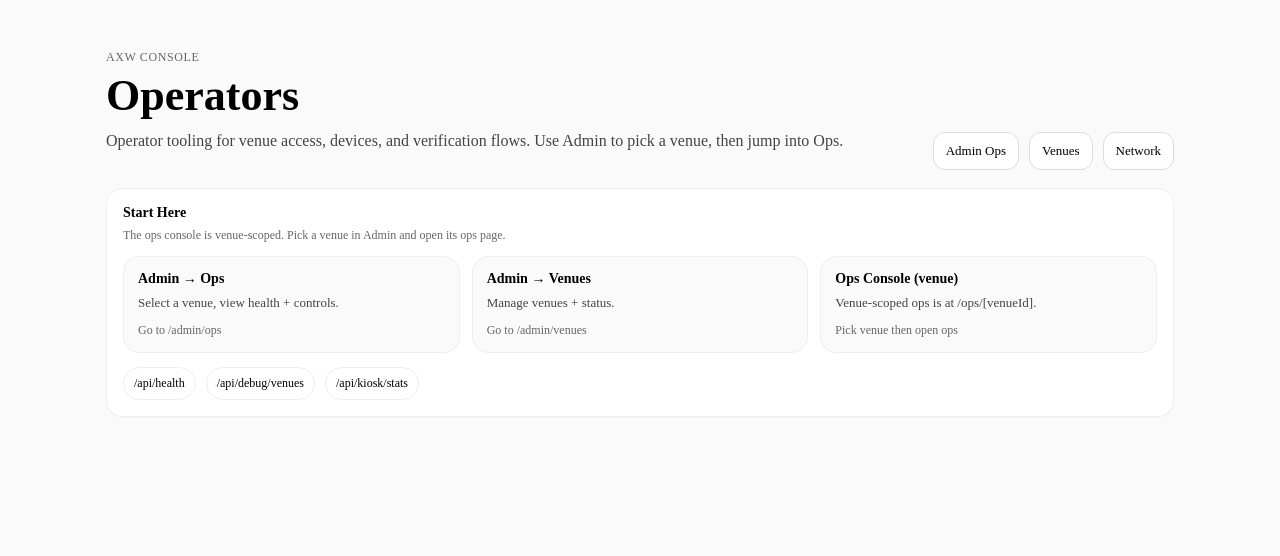
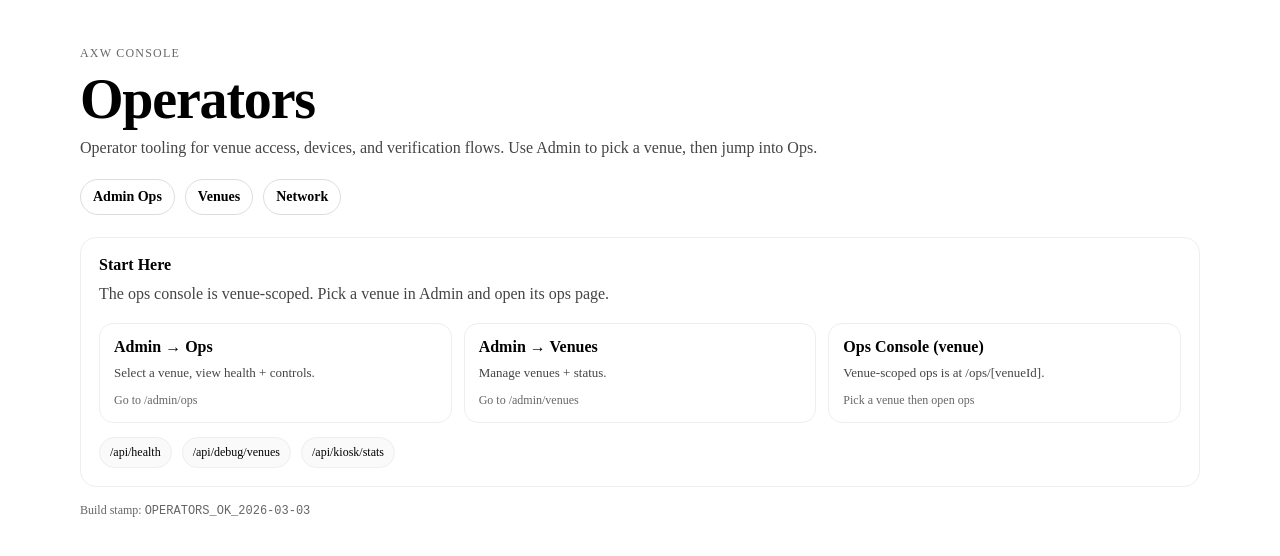
Before and after one commit to M4G3LL4N0/access-layer, a Next.js app: page /operators in a window 1280 px wide. Shown: the top 556 px of the page. Built offline with nearby package versions, Linux system fonts and the light colour scheme.

Commit message:
fix: prevent /account prerender env crash

```diff
--- a/src/app/home-v2/page.tsx
+++ b/src/app/home-v2/page.tsx
@@ -1,6 +1,5 @@
 "use client";
 
-import MarketingHeader from "@/components/MarketingHeader";
 import React, { useEffect, useMemo, useState } from "react";
 
 export const dynamic = "force-dynamic";
@@ -182,8 +181,6 @@ export default function HomeV2() {
       }}
     >
       {/* Top bar */}
-      <MarketingHeader />
-
       {/* Hero */}
       <section
         style={{
--- a/src/app/layout.tsx
+++ b/src/app/layout.tsx
@@ -1,7 +1,5 @@
 import type { Metadata } from "next";
 import "./globals.css";
-import SiteHeader from "@/components/SiteHeader";
-
 export const metadata: Metadata = {
   metadataBase: new URL("https://accessxworld.com"),
   title: "AXW — Access × World",
@@ -30,9 +28,8 @@ export const metadata: Metadata = {
 export default function RootLayout({ children }: { children: React.ReactNode }) {
   return (
     <html lang="en">
-      <body style={{ margin: 0, background: "#fafafa" }}>
-        <SiteHeader />
-        <div style={{ maxWidth: 1100, margin: "0 auto", padding: "22px 16px 54px" }}>{children}</div>
+      <body style={{ background: "#fff", color: "#000" }}>
+        {children}
       </body>
     </html>
   );
--- a/src/app/network/page.tsx
+++ b/src/app/network/page.tsx
@@ -1,14 +1,10 @@
 export const dynamic = "force-static";
-
-import SiteHeader from "@/components/SiteHeader";
 
 const BUILD_STAMP = "NETWORK_OK_2026-02-26_1907PST";
 
 export default function NetworkPage() {
   return (
     <main style={{ minHeight: "100vh", background: "#fafafa" }}>
-      <SiteHeader />
-
       <div style={{ maxWidth: 1100, margin: "0 auto", padding: "28px 16px 54px" }}>
         <div
           style={{
--- a/src/app/operators/page.tsx
+++ b/src/app/operators/page.tsx
@@ -1,91 +1,148 @@
-export const dynamic = "force-dynamic";
+export const dynamic = "force-static";
 
-import SiteHeader from "@/components/SiteHeader";
+const BUILD_STAMP = "OPERATORS_OK_2026-03-03";
 
 export default function OperatorsPage() {
   return (
-    <main style={{ minHeight: "100vh", background: "#fafafa" }}>
-      <SiteHeader />
-
-      <div style={{ maxWidth: 1100, margin: "0 auto", padding: "28px 16px 54px" }}>
-        <div style={{ display: "flex", alignItems: "flex-end", justifyContent: "space-between", gap: 16, flexWrap: "wrap" }}>
-          <div>
-            <div style={{ fontSize: 12, letterSpacing: 0.6, color: "#666", textTransform: "uppercase" }}>AXW Console</div>
-            <h1 style={{ fontSize: 44, margin: "8px 0 0", lineHeight: 1.05 }}>Operators</h1>
-            <p style={{ marginTop: 10, color: "#444", lineHeight: 1.55, maxWidth: 760 }}>
+    <main style={{ maxWidth: 1120, margin: "0 auto", padding: "28px 16px 80px" }}>
+      <div style={{ marginTop: 10 }}>
+        <div style={{ fontSize: 12, letterSpacing: 1.2, color: "#666" }}>AXW CONSOLE</div>
+        <h1 style={{ fontSize: 56, margin: "10px 0 8px", letterSpacing: -1.2, lineHeight: 1.02 }}>Operators</h1>
+        <p style={{ margin: 0, color: "#444", maxWidth: 760, lineHeight: 1.55 }}>
           Operator tooling for venue access, devices, and verification flows. Use Admin to pick a venue, then jump into Ops.
         </p>
       </div>
 
-          <div style={{ display: "flex", gap: 10, flexWrap: "wrap" }}>
-            <a href="/admin/ops" style={btn}>Admin Ops</a>
-            <a href="/venues" style={btn}>Venues</a>
-            <a href="/network" style={btn}>Network</a>
-          </div>
+      <div style={{ marginTop: 18, display: "flex", gap: 10, flexWrap: "wrap" }}>
+        <A href="/admin/ops">Admin Ops</A>
+        <A href="/venues">Venues</A>
+        <A href="/network">Network</A>
       </div>
 
-        <section style={panel}>
-          <div style={{ fontSize: 14, fontWeight: 650 }}>Start Here</div>
-          <div style={{ marginTop: 6, fontSize: 12, color: "#666", lineHeight: 1.45 }}>
+      <section
+        style={{
+          marginTop: 22,
+          border: "1px solid #eee",
+          borderRadius: 16,
+          background: "white",
+          padding: 18,
+        }}
+      >
+        <h2 style={{ margin: 0, fontSize: 16 }}>Start Here</h2>
+        <p style={{ marginTop: 8, color: "#444", lineHeight: 1.55 }}>
           The ops console is venue-scoped. Pick a venue in Admin and open its ops page.
-          </div>
+        </p>
 
-          <div style={{ marginTop: 12, display: "grid", gridTemplateColumns: "repeat(auto-fit, minmax(240px, 1fr))", gap: 12 }}>
-            <Card title="Admin → Ops" body="Select a venue, view health + controls." href="/admin/ops" foot="Go to /admin/ops" />
-            <Card title="Admin → Venues" body="Manage venues + status." href="/admin/venues" foot="Go to /admin/venues" />
-            <Card title="Ops Console (venue)" body="Venue-scoped ops is at /ops/[venueId]." href="/admin/ops" foot="Pick venue then open ops" />
+        <div
+          style={{
+            marginTop: 14,
+            display: "grid",
+            gridTemplateColumns: "repeat(auto-fit, minmax(240px, 1fr))",
+            gap: 12,
+          }}
+        >
+          <Card
+            title="Admin → Ops"
+            body="Select a venue, view health + controls."
+            foot="Go to /admin/ops"
+            href="/admin/ops"
+          />
+          <Card
+            title="Admin → Venues"
+            body="Manage venues + status."
+            foot="Go to /admin/venues"
+            href="/admin/venues"
+          />
+          <Card
+            title="Ops Console (venue)"
+            body="Venue-scoped ops is at /ops/[venueId]."
+            foot="Pick a venue then open ops"
+            href="/admin/ops"
+          />
         </div>
 
         <div style={{ marginTop: 14, display: "flex", gap: 10, flexWrap: "wrap" }}>
-            <a href="/api/health" style={chip}>/api/health</a>
-            <a href="/api/debug/venues" style={chip}>/api/debug/venues</a>
-            <a href="/api/kiosk/stats" style={chip}>/api/kiosk/stats</a>
+          <Pill href="/api/health">/api/health</Pill>
+          <Pill href="/api/debug/venues">/api/debug/venues</Pill>
+          <Pill href="/api/kiosk/stats">/api/kiosk/stats</Pill>
         </div>
       </section>
-      </div>
+
+      <p style={{ marginTop: 16, fontSize: 12, color: "#666" }}>
+        Build stamp: <code>{BUILD_STAMP}</code>
+      </p>
     </main>
   );
 }
 
-function Card({ title, body, href, foot }: { title: string; body: string; href: string; foot: string }) {
+function A({ href, children }: { href: string; children: React.ReactNode }) {
   return (
-    <a href={href} style={{ textDecoration: "none", color: "inherit" }}>
-      <div style={{ border: "1px solid #eee", borderRadius: 16, padding: 14, background: "#fafafa" }}>
-        <div style={{ fontSize: 14, fontWeight: 650 }}>{title}</div>
-        <div style={{ marginTop: 6, fontSize: 13, color: "#444", lineHeight: 1.5 }}>{body}</div>
-        <div style={{ marginTop: 10, fontSize: 12, color: "#666" }}>{foot}</div>
-      </div>
+    <a
+      href={href}
+      style={{
+        display: "inline-block",
+        padding: "9px 12px",
+        border: "1px solid #ddd",
+        borderRadius: 999,
+        textDecoration: "none",
+        color: "black",
+        background: "white",
+        fontSize: 14,
+        fontWeight: 600,
+      }}
+    >
+      {children}
     </a>
   );
 }
 
-const panel: React.CSSProperties = {
-  marginTop: 18,
+function Card({
+  title,
+  body,
+  foot,
+  href,
+}: {
+  title: string;
+  body: string;
+  foot: string;
+  href: string;
+}) {
+  return (
+    <a
+      href={href}
+      style={{
+        display: "block",
+        textDecoration: "none",
+        color: "black",
+        border: "1px solid #eee",
+        borderRadius: 14,
+        padding: 14,
         background: "white",
+      }}
+    >
+      <div style={{ fontWeight: 700 }}>{title}</div>
+      <div style={{ marginTop: 8, color: "#444", lineHeight: 1.45, fontSize: 13 }}>{body}</div>
+      <div style={{ marginTop: 10, fontSize: 12, color: "#666" }}>{foot}</div>
+    </a>
+  );
+}
+
+function Pill({ href, children }: { href: string; children: React.ReactNode }) {
+  return (
+    <a
+      href={href}
+      style={{
+        display: "inline-block",
+        padding: "7px 10px",
         border: "1px solid #eee",
-  borderRadius: 16,
-  padding: 16,
-  boxShadow: "0 1px 0 rgba(0,0,0,0.02)",
-};
-
-const btn: React.CSSProperties = {
-  display: "inline-block",
-  padding: "10px 12px",
-  borderRadius: 12,
-  border: "1px solid #ddd",
-  background: "white",
+        borderRadius: 999,
+        textDecoration: "none",
         color: "black",
-  textDecoration: "none",
-  fontSize: 13,
-};
-
-const chip: React.CSSProperties = {
-  display: "inline-block",
-  padding: "8px 10px",
-  borderRadius: 999,
-  border: "1px solid #eee",
-  background: "white",
-  color: "black",
-  textDecoration: "none",
+        background: "#fafafa",
         fontSize: 12,
-};
+      }}
+    >
+      {children}
+    </a>
+  );
+}
--- a/src/app/page.tsx
+++ b/src/app/page.tsx
@@ -1,4 +1,3 @@
-import MarketingHeader from "@/components/MarketingHeader";
 export { default } from "./home-v2/page";
 export const dynamic = "force-dynamic";
 export const revalidate = 0;
```
Also changed, not shown: src/app/account/page.tsx (+165 -47 lines), src/components/MarketingHeader.tsx (+88 -65 lines). Lines whose indentation alone changed are shown as unchanged.
